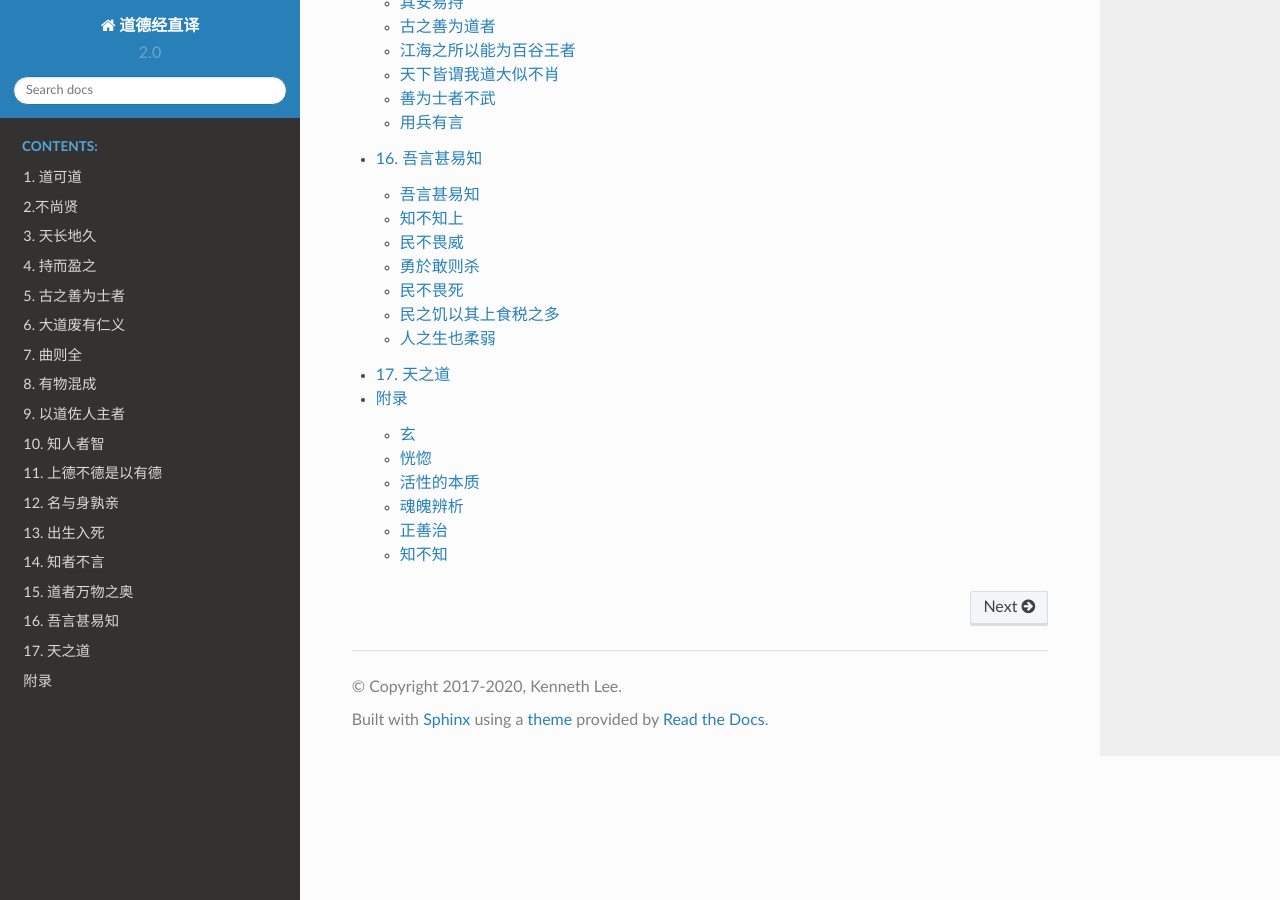
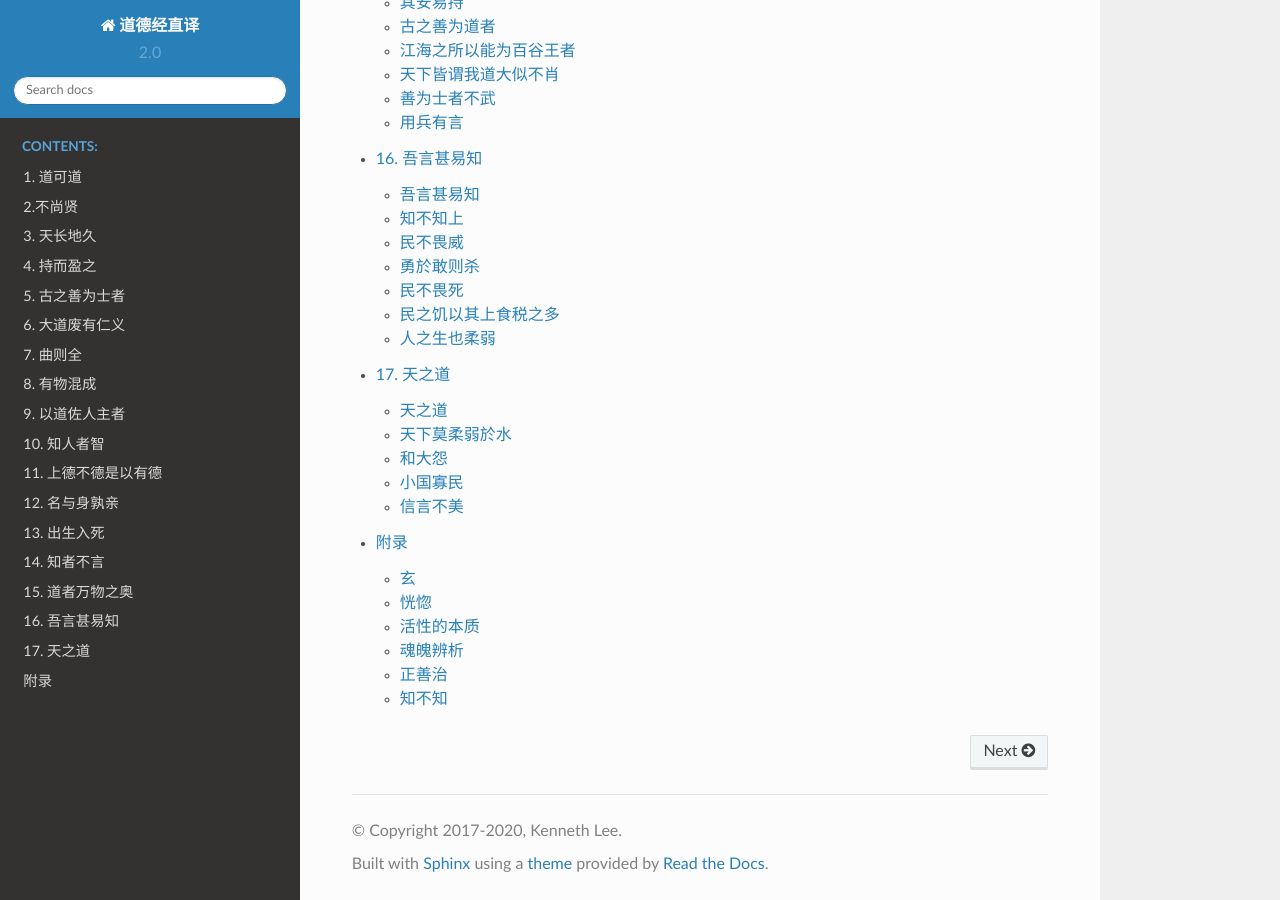
Before and after one commit to Kenneth-Lee/daodejing_translation, a Sphinx documentation site: the page built from source/README.rst, in a window 1280 px wide and 900 px high, scrolled down 10096 px. Built offline with Sphinx 7.4.7 and the Read the Docs theme 2.0.0, drawn with Linux system fonts in a browser that asks for light colours; formulas are drawn with MathJax 3; part of the change alters nothing that is shown.

```diff
--- a/source/17.天之道.rst
+++ b/source/17.天之道.rst
@@ -1,14 +1,19 @@
-.. Kenneth Lee 版权所有 2018-2019
+.. Kenneth Lee 版权所有 2018-2021
 
 :Authors: Kenneth Lee
-:Version: 1.0
+:Version: 2.0
+:Date: 2021-06-03
+:Status: Release
+:Abstract: 天之道等五章
 
 17. 天之道
 **************
 
+天之道
+========
 ::
 
-        天之道其犹张弓与。
+        天之道，其犹张弓与。
         高者抑之，下者举之。有馀者损之，不足者补之。
         天之道，损有馀而补不足。人之道，则不然，损不足以奉有馀。
         孰能有馀以奉天下，唯有道者。
@@ -20,6 +25,14 @@
 奉天下？唯有有道的人。所以圣人做而不去依仗，功成而不居它。他不想展现出“贤”（这
 个名）。
 
+[阅读引导]
+
+关于天之道和人之道的关系，我在这里独立讨论：
+
+:doc:`ext/活性的本质`
+
+天下莫柔弱於水
+===============
 ::
 
         天下莫柔弱於水。而攻坚强者，莫之能胜。
@@ -31,15 +44,41 @@
 。弱的胜强，柔的胜刚。天下都知道，都不能做。所以圣人说：接受国家的“垢”，这是“
 社稷主”；接受国家的“不详”（不好），是“天下王”。正的语言就好像反的一样。
 
+[阅读引导]
+
+这里我们重点讨论两个问题：第一，为什么在攻坚强上，水无以“易”之？《道德经》在强
+调它的什么属性不可替代。由于这里是做理由用的，而且后面还说这一点“天下莫不知”。
+所以我认为他就是简单说：现实中，水的力量就是无比强大。所以现实就是柔弱胜刚强。
+
+第二个问题是为什么“受国之垢”是“社稷主”？这个感觉不是那么直接，而且这里也用做了
+证据，不是一种结论。但我觉得如果习惯了道德经的逻辑，这句话其实是可以理解的：
+
+什么属性能呈现为你是一个东西的主人？比如一个房子，为什么众人认为它是你的？是你
+盖的，能说明它是你的吗？不能，建筑工人没有人认为是房子的主人。住在里面算吗？租
+的房子也不能说你呢的。用里面的设施呢？没有人认为维修工人是房子。法律认定呢？这
+是我们一般人的认定方式，但这个判断标准对国家无效，因为是国家定义的法律。什么时
+候人们真的认为这个东西是你的呢？就是出了问题，大家都说这是你的问题的时候，它就
+是你的了。赤壁之战，鲁肃说打，孔明说盟，张昭说降。打赢了都说鲁肃孔明有谋略，打
+输了是孙权没本事。谁是社稷主？你业绩好，被升工资，你觉得谁好？当然是你自己好，
+你业绩做得好。你上班迟到，HR来说扣你工资，你骂谁？骂HR还是自己？显然都不是，你
+骂老板。谁是公司主？
+
+成为一个组织的领导，他这个角色被认可的原因，就是这个组织最后的问题就是他负责的。
+这是“领导”这个词语在人们心中的本质，是这个词语被定义出来的原因。
+
+和大怨
+=======
 ::
 
         和大怨必有馀怨，安可以为善。
         是以圣人执左契，而不责於人。
-        有德司契，无德司彻。天道无亲常与善人。
+        有德司契，无德司彻。
+        天道无亲常与善人。
 
 [和好，协调好]大的怨恨，必然有余下的一些\ *（小）*\ 怨，这怎么可以做
-*（小）*\ “善”？所以圣人拿着“左契”（契约），而不责备于人。有德的执行契约，
-无德的执行细节。天的道没有“亲”（喜欢特定的人/事），\ *（但）*\ 总给好人。
+*（小）*\ “善”？所以圣人拿着“左契”（契约），而不责备于人。有德的执行契约，无德
+的执行通彻。天的道没有“亲”（喜欢特定的人/事），\ *（但）*\ 总给好（或者对人好
+的）人。
 
 左契
         唐．杜牧．杭州新造南亭子記：「今權歸於佛，買福賣罪，如持左契，交手相付
@@ -52,15 +91,20 @@
 彻
         通也。孟子曰。徹者、徹也。鄭注論語曰。徹、通也。爲天下通法也。
 
-*一点辨析：最后一句说不通， 为什么“无亲”，却“常与”“善人”呢？我认为全段的逻辑链
-是这样的：去做和大怨的事情，总是有余怨的，所以你要和大怨，就不要在这里当圣母，
-希望什么好名声，一点错都不犯。而且你自己想不伤手，其他人是要为你伤手的。本质
-是你司德，手上有选择的余量，别人无德，没有可以选择的地方，所以，人家司彻。所以
-，别以为你比别人好多少，对做事情，必须去司彻的人好一点。天道无亲，那没有办法，
-好处总是给大部分人好的人的。*
+[阅读引导]
 
-*这里最后一个逻辑还是有转折的，看读者喜欢怎么理解了。*
+和大怨无法为善，这个逻辑很好理解。但为什么结论是圣人要执左契呢？比较直白的理解
+是：干活的人总是不能为善的，圣人执掌契约，就不应该去批评这些不为善的人。所以有
+德的，守稳契约（也可以理解为法律，规则这些“惯例”性质的东西），无德的才要求全世
+界用一种方法解决问题。
 
+天道无亲，这个结论前面就已经做过了。但为什么“常与善人”呢？这个地方也没有上下文
+可以对照，也许是抄错了，也许是简单说“做事不容易，对这些人好点吧，这些人能给你
+足够的收益”。还是那句话，信息不足，我们就让它挂着，不去强行解释。
+
+
+小国寡民
+==========
 ::
 
         小国寡民。
@@ -81,8 +125,22 @@
 结绳
         漢．許慎．說文解字序：「及神農氏結繩為治，而統其事。」
 
-*注意，本段说的是“有”武器而不用，而不是“没有武器”可以用。*
+[阅读引导]
 
+首先要讨论一个问题，“小国寡民”，说的是目标，还是假设条件？这一段突然转折进来，
+和上下文都对不上，这里我们没法猜。它有点像抄书的人，剩下几片竹简不知道抄到哪里
+，不想浪费了，所以补到全文的后面。
+
+所以我们不知道这一段到底是理想还是条件。它有点像是个《道德经》策略实施后的一种
+未来的推演。如果“天下人”都这样考虑问题，理想的结果就是这样。因为大国下流，小国
+居上，最终的结果就是天下一堆小国，各自按自己的理想生活。
+
+但当然了，这是不负责任的理想。它不会发生大家都按道德经这样考虑问题，最终的结果
+就是现在这个样子了。
+
+
+信言不美
+========
 ::
 
         信言不美。美言不信。善者不辩。辩者不善。
```
